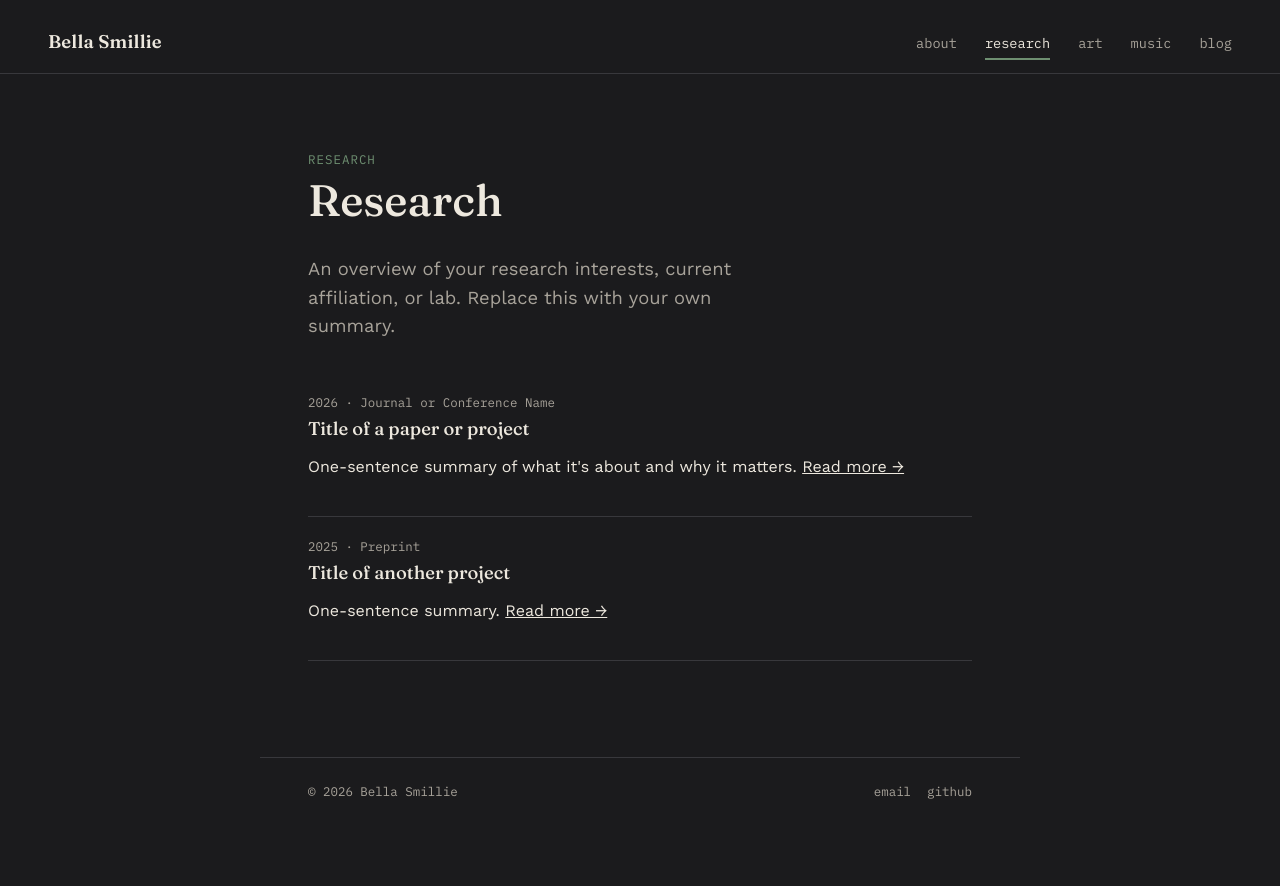
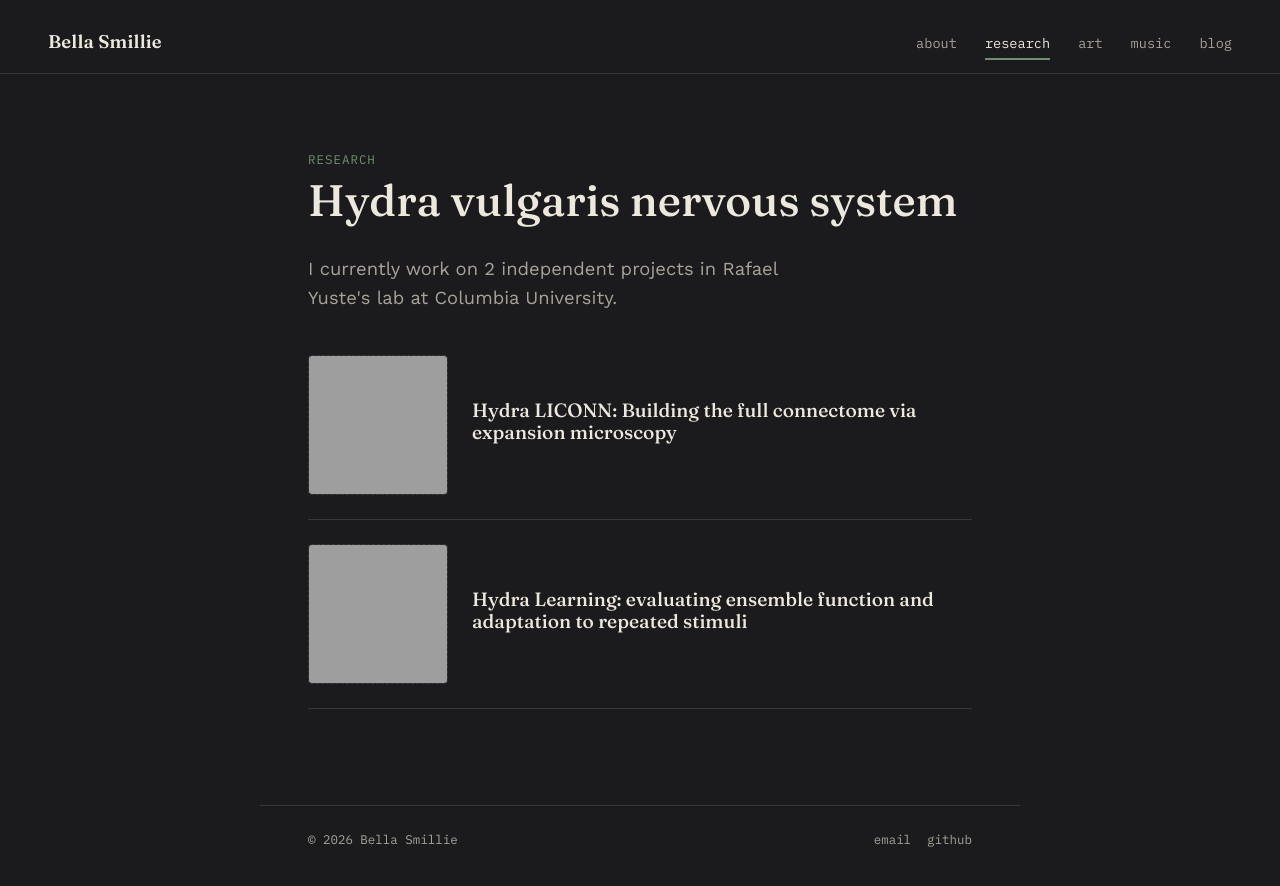
Before and after one commit to isabellasmillie/isabellasmillie.github.io, a Jekyll site: the page built from research/index.md, in a window 1280 px wide. Shown: the top 886 px of the page. Built offline with Jekyll 4.4.1, drawn with Linux system fonts in a browser that asks for light colours; grey boxes are pictures that could not be loaded.

Commit message:
Add files via upload

```diff
--- a/assets/css/style.css
+++ b/assets/css/style.css
@@ -174,6 +174,62 @@ h2 { font-size: 1.5rem; margin-top: 3rem; }
   margin-bottom: 0.35rem;
 }
 
+/* research project rows: photo left, title/link right */
+.project-row {
+  display: grid;
+  grid-template-columns: 140px 1fr;
+  gap: 1.5rem;
+  align-items: center;
+  padding: 1.5rem 0;
+  border-bottom: 1px solid var(--line);
+}
+
+.project-row__photo {
+  width: 140px;
+  height: 140px;
+  border-radius: 4px;
+  overflow: hidden;
+  background: var(--bg-alt);
+  border: 1px dashed var(--line);
+  display: flex;
+  align-items: center;
+  justify-content: center;
+}
+
+.project-row__photo img {
+  width: 100%;
+  height: 100%;
+  object-fit: cover;
+  display: block;
+}
+
+.project-row__photo span {
+  font-family: var(--font-mono);
+  font-size: 0.7rem;
+  color: var(--text-dim);
+  text-align: center;
+  padding: 0 0.5rem;
+}
+
+.project-row h3 {
+  margin: 0 0 0.5rem;
+  font-size: 1.2rem;
+}
+
+.project-row h3 a {
+  text-decoration: none;
+  border-bottom: 1px solid transparent;
+}
+
+.project-row h3 a:hover {
+  border-color: var(--accent-research);
+}
+
+@media (max-width: 480px) {
+  .project-row { grid-template-columns: 1fr; }
+  .project-row__photo { width: 100%; height: 180px; }
+}
+
 /* image / media grid for art & music pages */
 .media-grid {
   display: grid;
--- a/research/index.md
+++ b/research/index.md
@@ -5,21 +5,24 @@ permalink: /research/
 ---
 
 <p class="tab-label tab-label--research">Research</p>
-<h1>Research</h1>
-<p class="lede">An overview of your research interests, current
-affiliation, or lab. Replace this with your own summary.</p>
+<h1>Hydra vulgaris nervous system</h1>
+<p class="lede">I currently work on 2 independent projects in Rafael
+Yuste's lab at Columbia University.</p>
 
-<ul class="section-list">
-  <li>
-    <span class="meta">2026 · Journal or Conference Name</span>
-    <h3>Title of a paper or project</h3>
-    <p>One-sentence summary of what it's about and why it matters.
-    <a href="#">Read more &rarr;</a></p>
-  </li>
-  <li>
-    <span class="meta">2025 · Preprint</span>
-    <h3>Title of another project</h3>
-    <p>One-sentence summary.
-    <a href="#">Read more &rarr;</a></p>
-  </li>
-</ul>
+<div class="project-row">
+  <div class="project-row__photo">
+    <img src="{{ '/assets/images/research/liconn.jpg' | relative_url }}" alt="Hydra LICONN project photo" onerror="this.parentElement.innerHTML='<span>photo</span>'">
+  </div>
+  <div>
+    <h3><a href="{{ '/research/hydra-liconn/' | relative_url }}">Hydra LICONN: Building the full connectome via expansion microscopy</a></h3>
+  </div>
+</div>
+
+<div class="project-row">
+  <div class="project-row__photo">
+    <img src="{{ '/assets/images/research/learning.jpg' | relative_url }}" alt="Hydra Learning project photo" onerror="this.parentElement.innerHTML='<span>photo</span>'">
+  </div>
+  <div>
+    <h3><a href="{{ '/research/hydra-learning/' | relative_url }}">Hydra Learning: evaluating ensemble function and adaptation to repeated stimuli</a></h3>
+  </div>
+</div>
```
Also changed, not shown: index.md (+4 -3 lines), research/hydra-learning.md (added, +15 -0 lines), research/hydra-liconn.md (added, +16 -0 lines).
